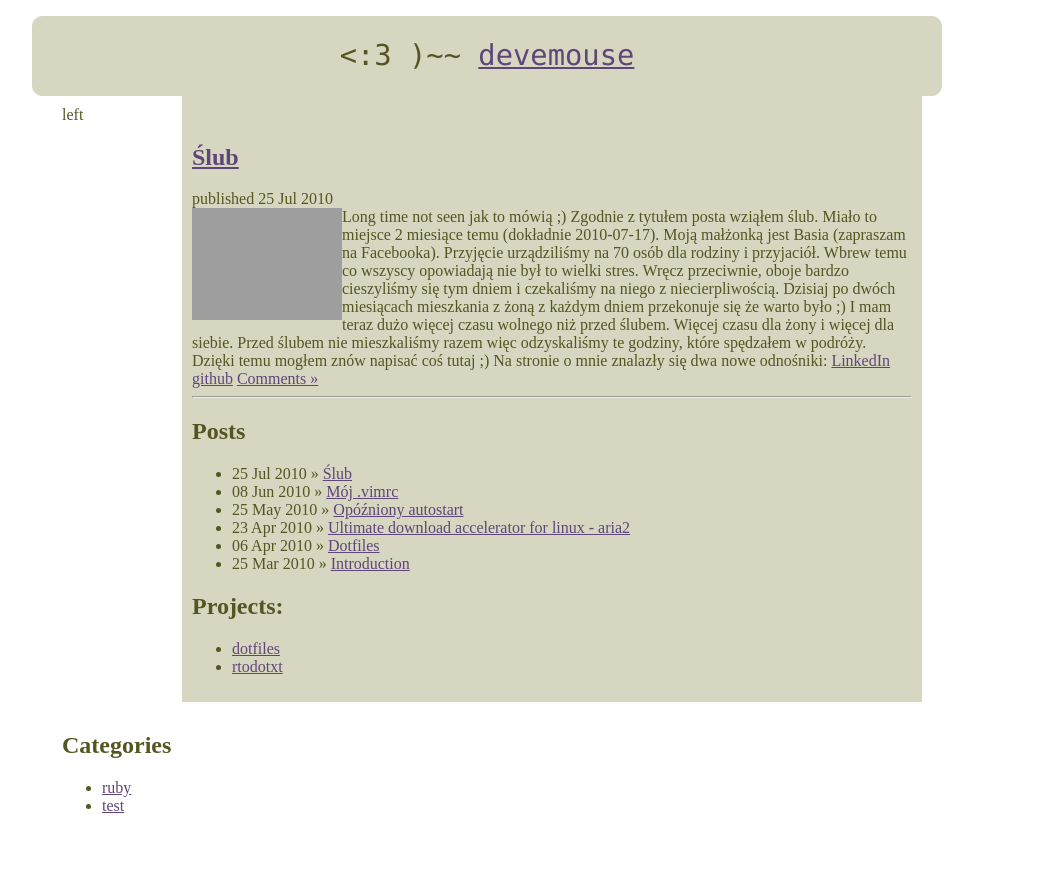
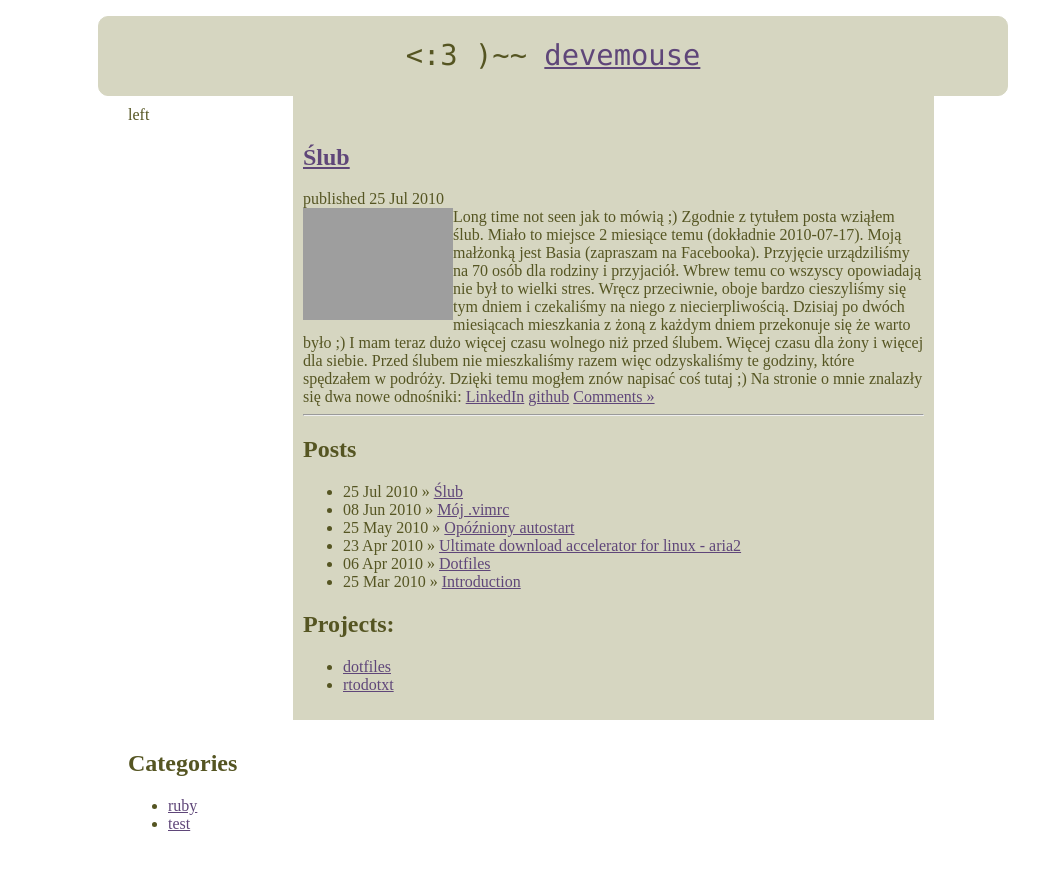
Before and after one commit to devemouse/devemouse.github.com, a Jekyll site: the page built from index.html, in a window 1280 px wide. Shown: the top 870 px of the page, without its empty margins (148-1187 px from the left). Built offline with Jekyll 4.4.1, drawn with Linux system fonts in a browser that asks for light colours; Markdown is read by kramdown in place of the engine named in the settings; grey boxes are pictures that could not be loaded.

Commit message:
changed px to % in widths

```diff
--- a/css/default.css
+++ b/css/default.css
@@ -2,7 +2,8 @@ body {
    color:#555522;
    margin-left:auto;
    margin-right:auto;
-   width:900px;
+   min-width:700px;
+   width:60%
 }
 
 div.title {
@@ -22,6 +23,7 @@ div.title {
    -webkit-border-radius: 10px;
    -moz-border-radius: 10px;
 }
+
 img.alignleft
 {
    float:left;
@@ -36,11 +38,14 @@ img.alignleft
 
 .container .left,.right {
    width:10%;
+   min-width:100px;
+   width:15%;
 }
 
 .container .center {
-   width:80%;
    background: #D6D6C1;
+   min-width:499px;
+   width:69%
 }
 
 
```
